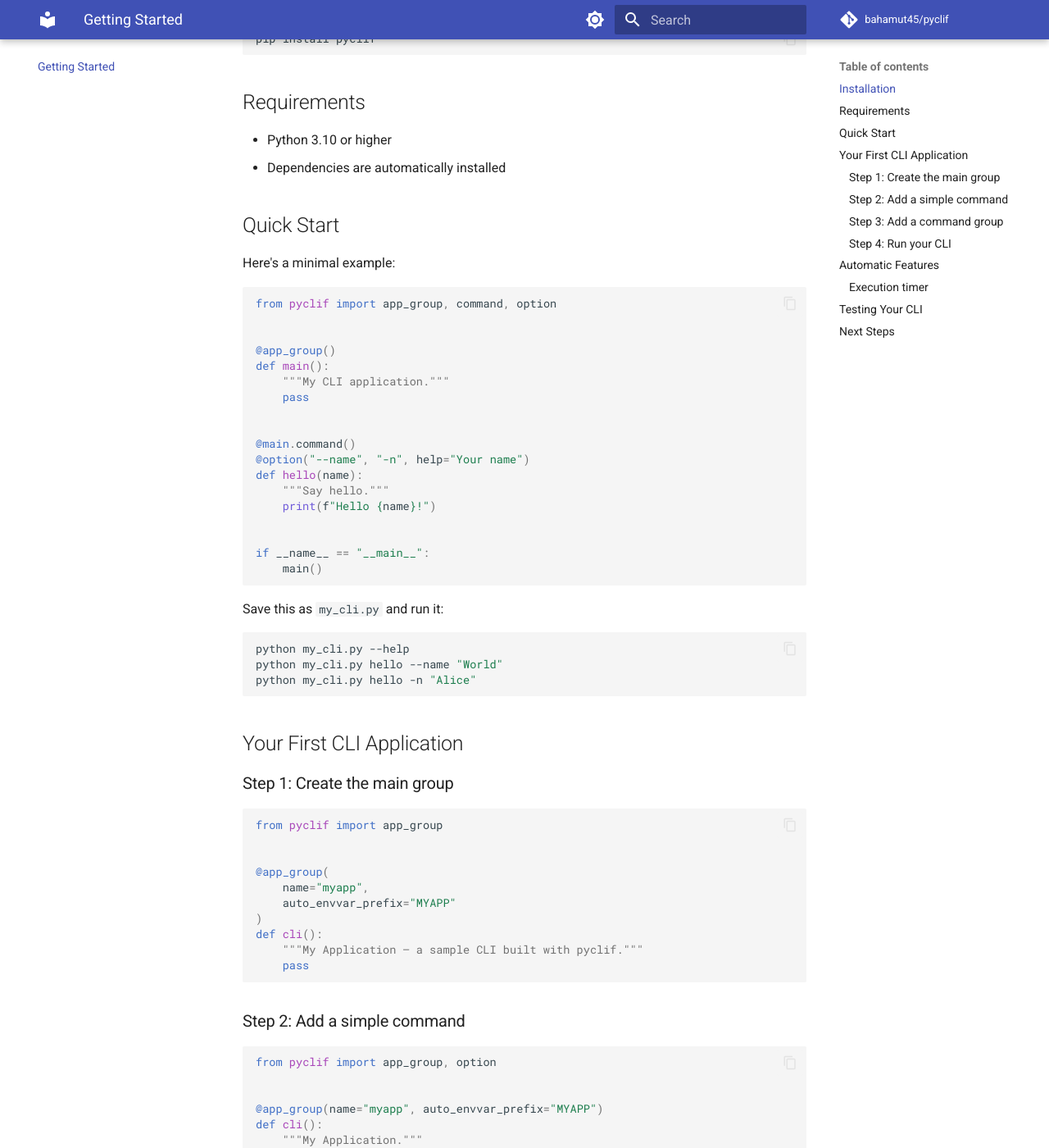
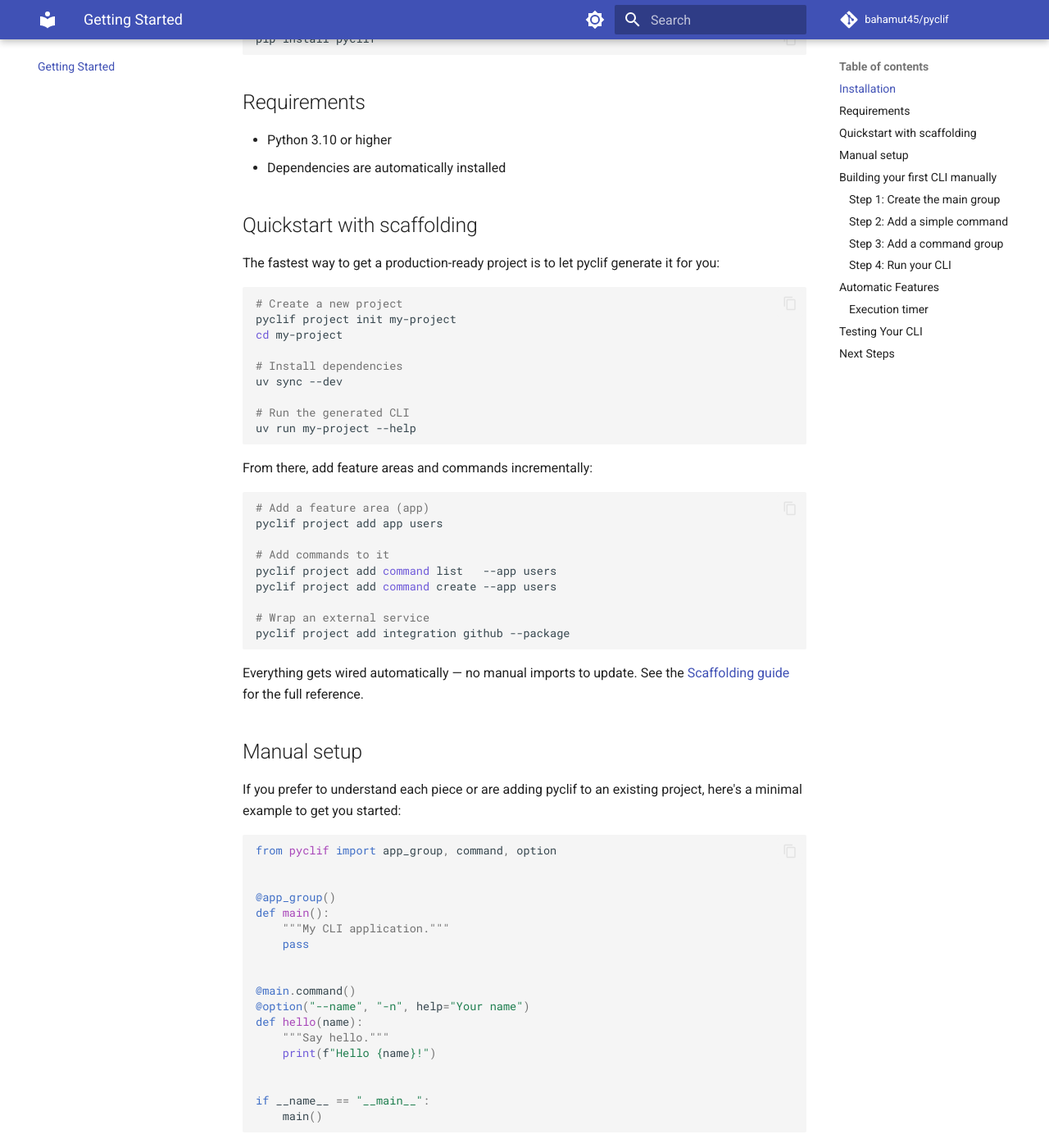
Before and after one commit to bahamut45/pyclif, an MkDocs documentation site: the page built from docs/getting-started.md, in a window 1280 px wide and 1400 px high, scrolled down 293 px. Shown: the whole window at 82% size. Built offline with MkDocs 1.6.1 and Material for MkDocs 9.7.7, drawn with Linux system fonts in a browser that asks for light colours; comment, search, counter and statistics services are not loaded; the version menu is left out; some of the changed text lies outside the part shown.

Commit message:
✨ docs(scaffolding): add comprehensive scaffolding usage and examples
- Introduced a new `scaffolding.md` guide documenting the `pyclif project` scaffolding commands
- Added detailed explanations and examples for `init`, `add app`, `add command`, and `add integration` commands
- Described options, generated project structure, and automated wiring mechanisms for each command
- Updated `getting-started.md` with a new Quickstart section leveraging scaffolding commands
- Linked scaffolding guide from both `getting-started.md` and `mkdocs.yml` navigation for easier access
- Enhanced the navigation structure in `mkdocs.yml` to include the new `Scaffolding` section

````diff
--- a/docs/getting-started.md
+++ b/docs/getting-started.md
@@ -13,9 +13,43 @@
 - Python 3.10 or higher
 - Dependencies are automatically installed
 
-## Quick Start
+## Quickstart with scaffolding
 
-Here's a minimal example:
+The fastest way to get a production-ready project is to let pyclif generate it for you:
+
+```bash
+# Create a new project
+pyclif project init my-project
+cd my-project
+
+# Install dependencies
+uv sync --dev
+
+# Run the generated CLI
+uv run my-project --help
+```
+
+From there, add feature areas and commands incrementally:
+
+```bash
+# Add a feature area (app)
+pyclif project add app users
+
+# Add commands to it
+pyclif project add command list   --app users
+pyclif project add command create --app users
+
+# Wrap an external service
+pyclif project add integration github --package
+```
+
+Everything gets wired automatically — no manual imports to update. See the
+[Scaffolding guide](scaffolding.md) for the full reference.
+
+## Manual setup
+
+If you prefer to understand each piece or are adding pyclif to an existing project,
+here's a minimal example to get you started:
 
 ```python
 from pyclif import app_group, command, option
@@ -46,7 +80,7 @@
 python my_cli.py hello -n "Alice"
 ```
 
-## Your First CLI Application
+## Building your first CLI manually
 
 ### Step 1: Create the main group
 
@@ -155,6 +189,7 @@
 
 ## Next Steps
 
+- Generate a full project with [Scaffolding](scaffolding.md)
 - Learn about [Configuration Management](configuration.md)
 - Explore [Output Formatting](output-formatting.md)
 - Check out [Complete Examples](examples.md)
--- a/mkdocs.yml
+++ b/mkdocs.yml
@@ -40,6 +40,7 @@
       - Logging: logging.md
       - Output Formatting: output-formatting.md
       - Error Handling: error-handling.md
+      - Scaffolding: scaffolding.md
   - Examples: examples.md
   - Development: development.md
   - API Reference:
````
Also changed, not shown: docs/scaffolding.md (added, +249 -0 lines).
